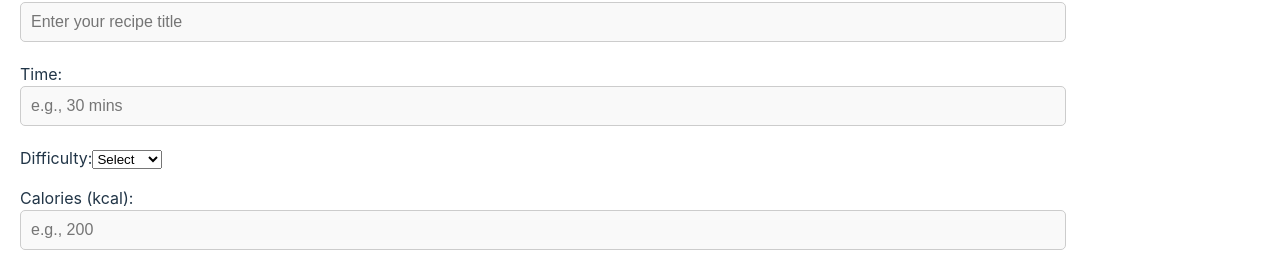
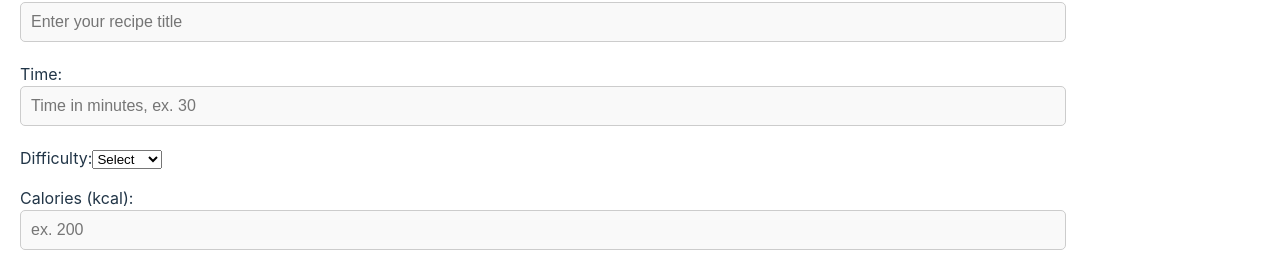
Before and after one commit to fpgsilva/TrackAndTaste, a React (Vite) app: page /#/AddRecipe in a window 1280 px wide. Shown: the part 247-520 px from the top of the page. Built offline with nearby package versions, Linux system fonts and the light colour scheme.

Commit message:
Create Recipe Commit
User now needs to be logged in to create a recipe, as well as not having any missing input

Recipe time and calories now only allow number values

```diff
--- a/src/Pages/AddRecipe.tsx
+++ b/src/Pages/AddRecipe.tsx
@@ -6,6 +6,10 @@ import Navbar from "../components/Navbar";
 export function AddRecipe() {
   const navigate = useNavigate();
   const stepsContainerRef = useRef<HTMLDivElement>(null); // Reference to the steps container
+  const [isLoggedIn, setIsLoggedIn] = useState(() => {
+    const savedLoginState = localStorage.getItem("isLoggedIn");
+    return savedLoginState ? JSON.parse(savedLoginState) : false;
+  });
 
   const [recipe, setRecipe] = useState({
     id: 0,
@@ -79,6 +83,29 @@ export function AddRecipe() {
   };
 
   const handleCreate = () => {
+    if(!isLoggedIn){
+      alert("Must be Logged In");
+      return;
+    }
+
+  const requiredFields = [
+    { name: "title", value: recipe.title.trim() },
+    { name: "time", value: recipe.time.trim() },
+    { name: "difficulty", value: recipe.difficulty.trim() },
+    { name: "calories", value: recipe.calories.trim() },
+    { name: "description", value: recipe.description.trim() },
+    { name: "ingredients", value: recipe.ingredients.length > 0 ? "valid" : "" },
+    { name: "steps", value: recipe.steps.length > 0 ? "valid" : "" },
+  ];
+
+  const missingFields = requiredFields.filter((field) => !field.value);
+
+  if (missingFields.length > 0) {
+    const fieldNames = missingFields.map((field) => field.name).join(", ");
+    alert(`Please fill out the following fields: ${fieldNames}`);
+    return;
+  }
+
     const existingRecipes = JSON.parse(
       localStorage.getItem("userRecipes") || "[]"
     );
@@ -139,11 +166,12 @@ export function AddRecipe() {
             <label>
               <span>Time:</span>
               <input
-                type="text"
+                type="number"
                 name="time"
                 value={recipe.time}
                 onChange={handleChange}
-                placeholder="e.g., 30 mins"
+                inputMode="numeric"
+                placeholder="Time in minutes, ex. 30"
               />
             </label>
             <label>
@@ -163,16 +191,12 @@ export function AddRecipe() {
               <p></p>
               <span>Calories (kcal):</span>
               <input
-                type="text" // Changed from "number" to "text"
+                type="numer"
                 name="calories"
                 value={recipe.calories}
-                onChange={(e) => {
-                  // Allow only numeric values
-                  const numericValue = e.target.value.replace(/[^0-9]/g, "");
-                  setRecipe({ ...recipe, calories: numericValue });
-                }}
-                inputMode="numeric" // Ensures a numeric keyboard on mobile devices
-                placeholder="e.g., 200"
+                onChange={handleChange}
+                inputMode="numeric"
+                placeholder="ex. 200"
               />
             </label>
           </div>
```
Also changed, not shown: 3 other files (tests, documents, lock files or other folders).
